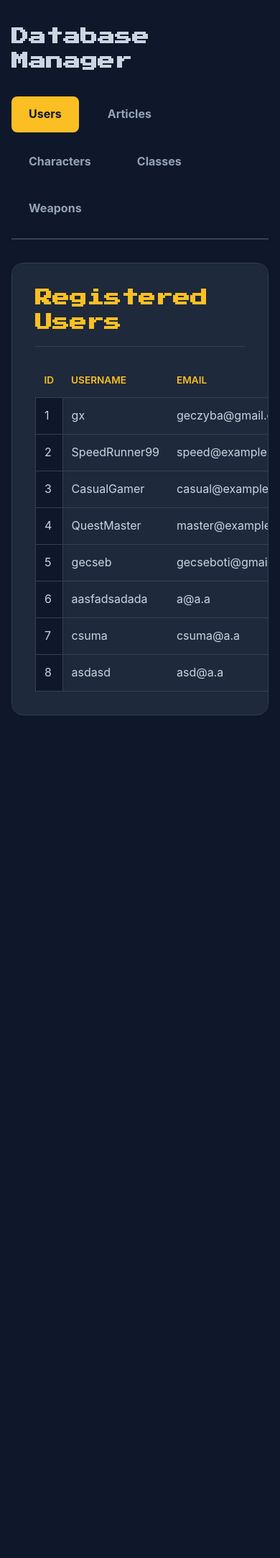
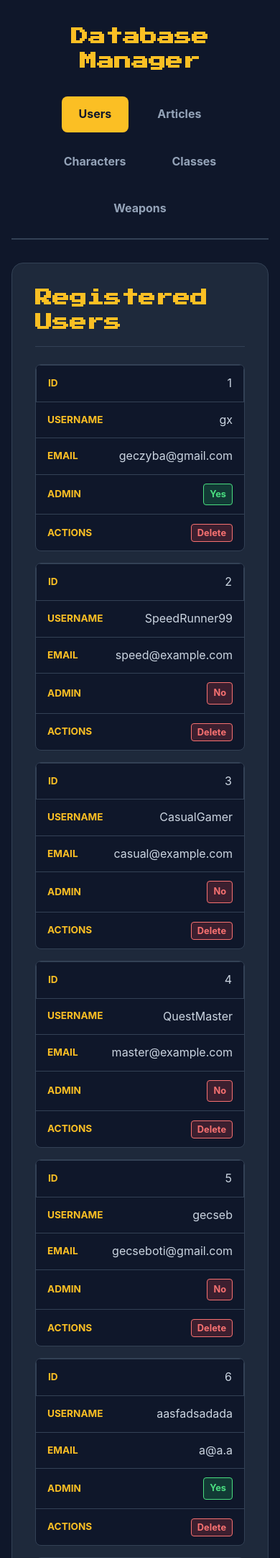
Before and after one commit to gczyb/mesterremek, a PHP site: page /geczygod/admin.php in a window 390 px wide. Shown: the part 65-2230 px from the top of the page at 72% size. Before the commit the page ends 1059 px from the top, so only its background shows below. Run offline with PHP 8.4, Linux system fonts and the light colour scheme; a user stored in the database is signed in; data comes from the database, SQL or seed files in the repository.

Commit message:
admin, wiki page fully responsive

```diff
--- a/admin.php
+++ b/admin.php
@@ -244,7 +244,6 @@ if (isset($_GET['edit'])) {
             <a href="leaderboard.php">Leaderboard</a>
             <a href="wiki.php">Wiki</a>
             <?php if ($user): ?>
-                <a href="profile.php">Profile (<?php echo htmlspecialchars($user['username']); ?>)</a>
                 <a href="admin.php" style="color: #fbbf24;">Admin Dashboard</a>
                 <a href="logout.php">Logout</a>
             <?php endif; ?>
@@ -252,7 +251,7 @@ if (isset($_GET['edit'])) {
     </nav>
 
     <div class="admin-container">
-        <h1 style="margin-top: 1rem; font-size: 1.5rem; margin-bottom: 2rem;">Database Manager</h1>
+        <h1>Database Manager</h1>
 
         <?php if ($message): ?><div class="alert alert-success"><?php echo $message; ?></div><?php endif; ?>
 
@@ -270,14 +269,17 @@ if (isset($_GET['edit'])) {
         <div class="card">
             <h3>Registered Users</h3>
             <table class="data-table">
-                <tr><th>ID</th><th>Username</th><th>Email</th><th>Admin</th><th>Actions</th></tr>
+                <thead>
+                    <tr><th>ID</th><th>Username</th><th>Email</th><th>Admin</th><th>Actions</th></tr>
+                </thead>
+                <tbody>
                 <?php while($u = $users->fetch_assoc()): ?>
                 <tr>
-                    <td class="badge-stat"><?php echo $u['id']; ?></td>
-                    <td><?php echo htmlspecialchars($u['username']); ?></td>
-                    <td><?php echo htmlspecialchars($u['email']); ?></td>
-                    <td><span class="badge <?php echo $u['admin'] ? 'badge-ally' : 'badge-enemy'; ?>"><?php echo $u['admin'] ? 'Yes' : 'No'; ?></span></td>
-                    <td>
+                    <td class="badge-stat" data-label="ID"><?php echo $u['id']; ?></td>
+                    <td data-label="Username"><?php echo htmlspecialchars($u['username']); ?></td>
+                    <td data-label="Email"><?php echo htmlspecialchars($u['email']); ?></td>
+                    <td data-label="Admin"><span class="badge <?php echo $u['admin'] ? 'badge-ally' : 'badge-enemy'; ?>"><?php echo $u['admin'] ? 'Yes' : 'No'; ?></span></td>
+                    <td data-label="Actions">
                         <form method="POST" onsubmit="return confirm('Delete user?');" style="margin:0;">
                             <input type="hidden" name="action" value="delete_record">
                             <input type="hidden" name="table" value="users">
@@ -288,6 +290,7 @@ if (isset($_GET['edit'])) {
                     </td>
                 </tr>
                 <?php endwhile; ?>
+                </tbody>
             </table>
         </div>
 
--- a/profile.php
+++ b/profile.php
@@ -281,7 +281,7 @@ if ($_SERVER['REQUEST_METHOD'] === 'POST' && isset($_POST['delete_account'])) {
     <div class="profile-container">
         <div class="profile-header">
             <div class="profile-avatar">
-                <?php if (!empty($user['profile_picture'])): ?>
+                <?php if (!empty($user['profile_picture']) && $user['profile_picture'] !== 'uploads/profiles/default.png'): ?>
                     <img src="<?php echo htmlspecialchars($user['profile_picture']); ?>" alt="Profile Picture" style="width: 100%; height: 100%; object-fit: cover; border-radius: 50%;">
                 <?php else: ?>
                     <?php echo strtoupper(substr($user['username'], 0, 1)); ?>
--- a/styles.css
+++ b/styles.css
@@ -461,9 +482,29 @@ body.auth-page {
    PAGE: ADMIN DASHBOARD
    ========================================================================== */
 .admin-container { max-width: 1200px; margin: 100px auto 4rem; padding: 0 1rem; }
+
+/* Dashboard Title Styling */
+.admin-container h1 {
+    color: #fbbf24;
+    text-align: center;
+    margin-top: 1rem;
+    font-size: 1.5rem;
+    margin-bottom: 2rem;
+}
+
 .admin-container .back-link { display: inline-block; margin-bottom: 1rem; color: #94a3b8; text-decoration: none; font-size: 0.875rem; font-family: -apple-system, sans-serif; }
 .admin-container .back-link:hover { color: #fbbf24; }
-.admin-tabs { display: flex; gap: 1rem; margin-bottom: 2rem; flex-wrap: wrap; border-bottom: 2px solid #334155; padding-bottom: 1rem; }
+
+.admin-tabs {
+    display: flex;
+    justify-content: center;
+    gap: 1rem;
+    margin-bottom: 2rem;
+    flex-wrap: wrap;
+    border-bottom: 2px solid #334155;
+    padding-bottom: 1rem;
+}
+
 .admin-tab { padding: 0.75rem 1.5rem; color: #94a3b8; text-decoration: none; font-weight: bold; border-radius: 0.5rem; transition: all 0.2s; font-family: -apple-system, sans-serif; }
 .admin-tab:hover { background-color: rgba(251, 191, 36, 0.1); color: #fbbf24; }
 .admin-tab.active { background-color: #fbbf24; color: #0f172a; }
@@ -481,7 +522,46 @@ body.auth-page {
    ========================================================================== */
 @media (min-width: 640px) { .hero-buttons { flex-direction: row; } }
 @media (min-width: 768px) { .about-grid { grid-template-columns: 1fr 1fr; } .features-grid { grid-template-columns: repeat(2, 1fr); } .footer-grid { grid-template-columns: 1fr 1fr; } }
-@media (max-width: 768px) { .hero-logo { max-width: 280px; margin-bottom: 1rem; } .hero-content { padding-top: 1rem; } }
+@media (max-width: 768px) {
+    .hero-logo { max-width: 280px; margin-bottom: 1rem; }
+    .hero-content { padding-top: 1rem; }
+
+    /* Responsive Data Table Stacking */
+    .data-table thead {
+        display: none;
+    }
+    .data-table, .data-table tbody, .data-table tr, .data-table td {
+        display: block;
+        width: 100%;
+    }
+    .data-table tr {
+        margin-bottom: 1rem;
+        border: 1px solid #334155;
+        border-radius: 0.5rem;
+        background-color: #0f172a;
+        overflow: hidden;
+    }
+    .data-table td {
+        display: flex;
+        justify-content: space-between;
+        align-items: center;
+        text-align: right;
+        border-bottom: 1px solid #334155;
+        padding: 0.75rem 1rem;
+    }
+    .data-table td:last-child {
+        border-bottom: none;
+    }
+    /* Generates labels from HTML data attributes */
+    .data-table td::before {
+        content: attr(data-label);
+        font-weight: bold;
+        color: #fbbf24;
+        text-align: left;
+        font-size: 0.85rem;
+        text-transform: uppercase;
+    }
+}
 @media (min-width: 1024px) { .features-grid { grid-template-columns: repeat(3, 1fr); } }
 @media (min-width: 1025px) { .nav-links { display: flex; } .mobile-controls { display: none; } }
 @media (max-width: 1024px) { .mobile-controls { display: flex; } #sizeToggleBtn { display: none !important; } #playPauseBtn { right: 1rem !important; } }
```
Also changed, not shown: other parts of styles.css (+34 -13 lines), 1 other file.
